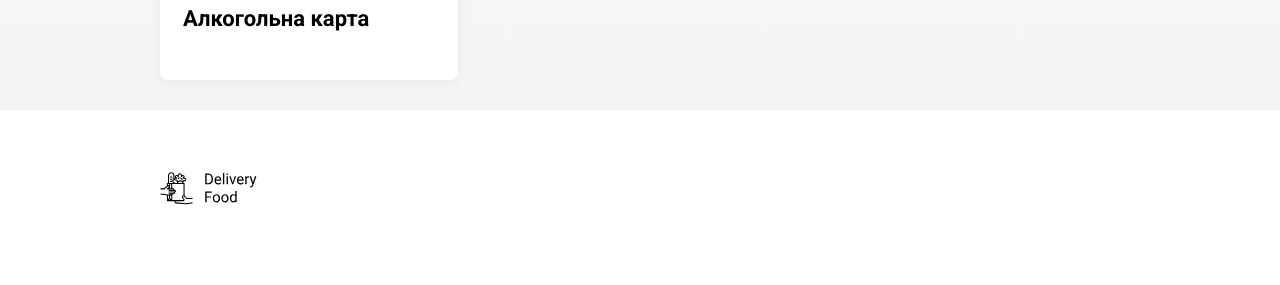
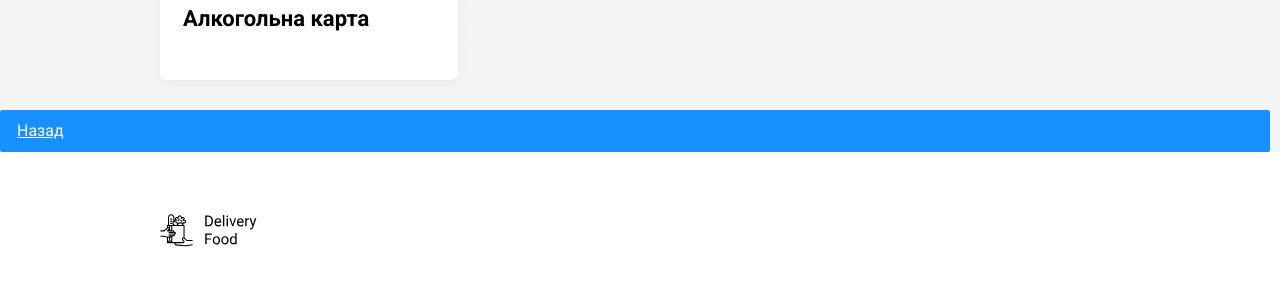
Before and after one commit to Alex-BC/Teatr, a plain HTML site: page menu.html in a window 1280 px wide. Shown: the part 2463-2748 px from the top of the page. Drawn offline with Linux system fonts and the light colour scheme.

Commit message:
add button

```diff
--- a/js/main.js
+++ b/js/main.js
@@ -193,7 +193,7 @@ function createCardRestaurant(restaurant) {
   cardsRestaurants.insertAdjacentElement("beforeend", card);
 }
 
-// Crete Cards for Items
+// Create Cards for Items
 function createCardGood({ description, image, name, price, id }) {
   const card = document.createElement("div");
   card.className = "card";
--- a/menu.html
+++ b/menu.html
@@ -107,6 +107,7 @@
 
         </div>
         <!-- /.container -->
+        <a href="./menu.html" class="button button-primary button-add-cart">Назад</a>
     </main>
 
     <footer class="footer">
```
